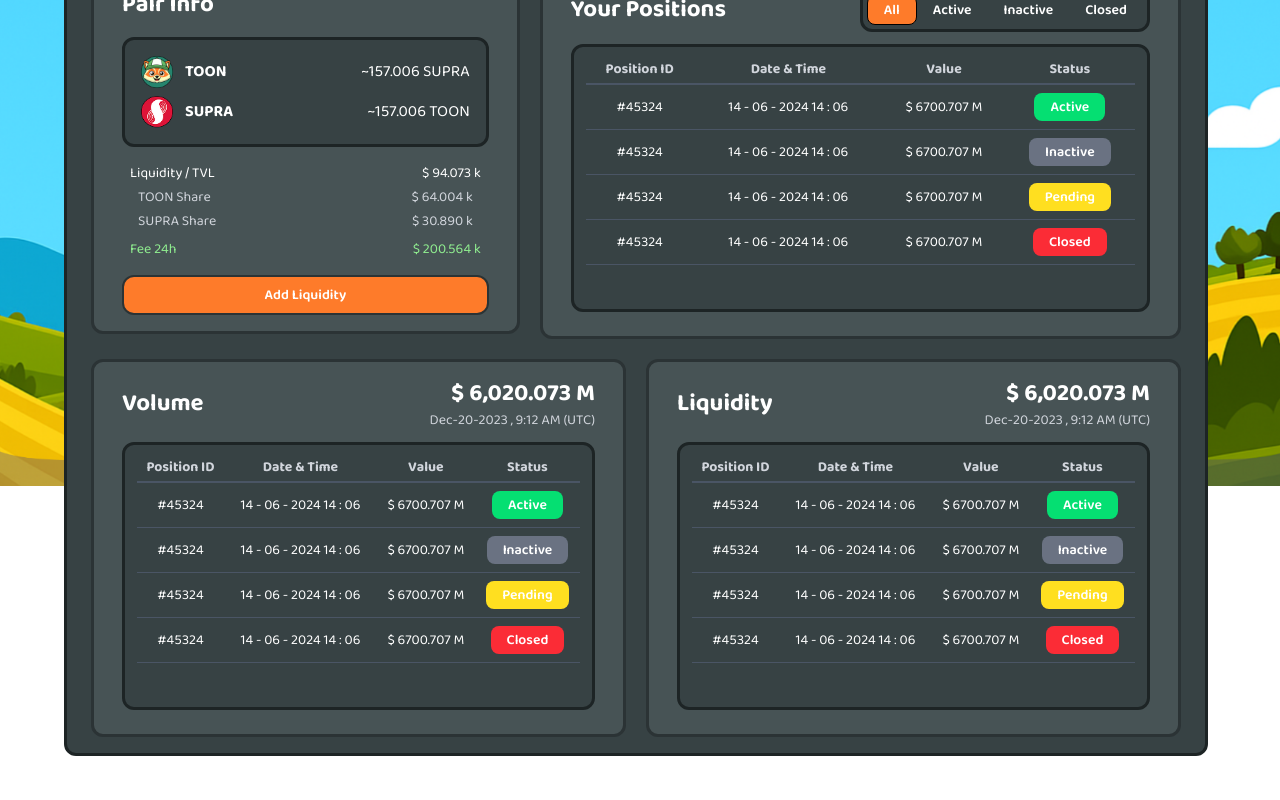
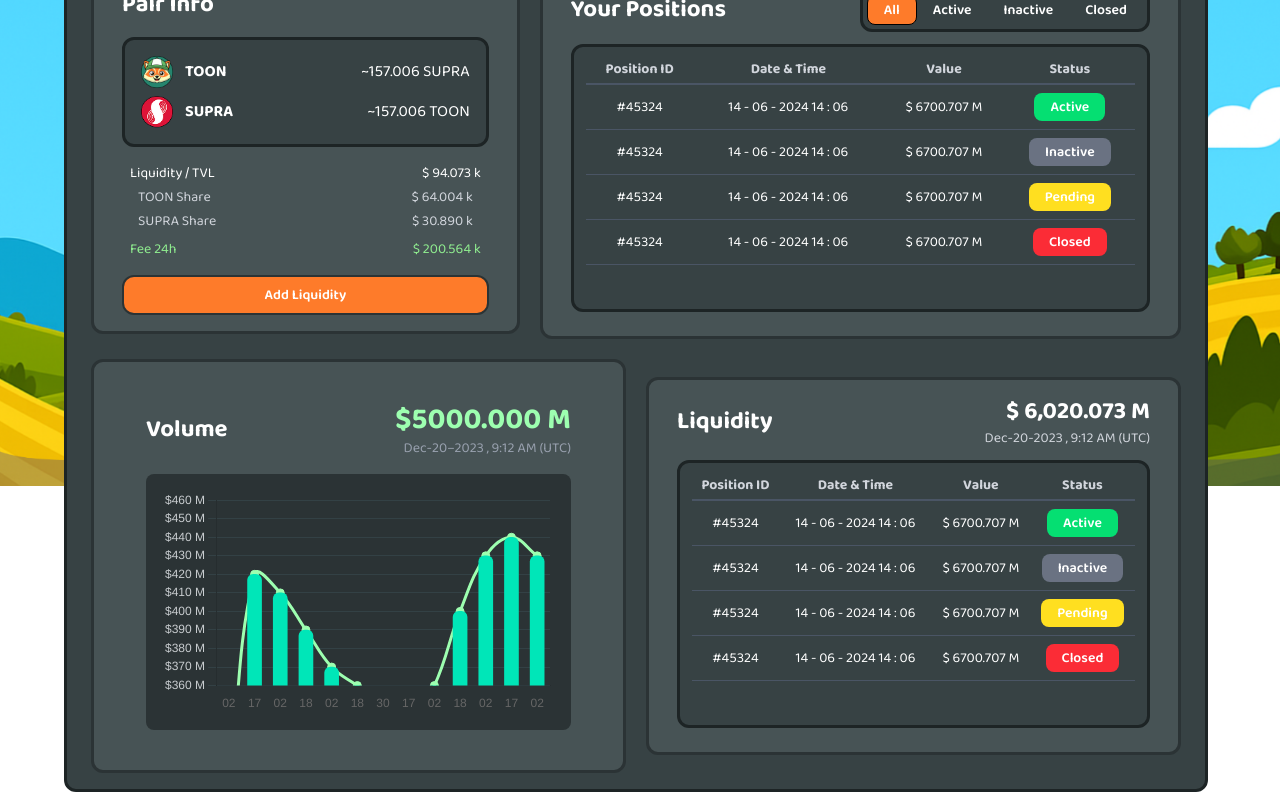
Before and after one commit to Nouman-Ahmed-Khan/Toon-Swap, a React (Vite) app: page / in a window 1280 px wide. Shown: the part 314-1114 px from the top of the page. Before the commit the page ends 1078 px from the top, so only its background shows below. Built offline with nearby package versions, Linux system fonts and the light colour scheme.

Commit message:
Chart impoted from API

```diff
--- a/src/Pages/Home.jsx
+++ b/src/Pages/Home.jsx
@@ -1,6 +1,8 @@
 import React from 'react'
 import logo from '../assets/circlelogo.png'
 import swaplogo from '../assets/swaplogo.png'
+import VolumeChart from './VolumeChart.jsx';
+
 
 const Home = () => {
   return (
@@ -206,64 +208,7 @@
          <div className='flex flex-col sm:flex-row items-center sm:my-4'>
            {/* Volume card Start */}
            <div className='sm:w-[50%] nav-links-mainbg sm:mx-0 mx-4 mt-4 sm:mt-1 p-4 sm:mr-5 sm:px-7 sm:py-4 border-3 rounded-xl sm:ml-5'>
-             <div className='sm:flex items-center justify-between'>
-              <p className='text-2xl text-white font-bold'>Volume</p>
-
-                {/* $ start */}
-                <div className='flex items-center justify-between'>
-                  <div>
-                    <p className='text-2xl font-bold text-right'>$ 6,020.073 M</p>
-                    <p className='text-sm text-gray-300'>Dec-20-2023 , 9:12 AM (UTC)</p>
-                  </div>
-                </div>
-                {/* $ end */}
-             </div>
-
-              <div className='w-full overflow-x-auto sm:text-sm text-xs navbar p-2 rounded-xl border-3 sm:mt-3 sm:mb-2 sm:p-3'>
-                <table className="table-auto text-center sm:w-full overflow-x-auto">
-                   <thead>
-                     <tr className='text-gray-300 border-b-2 border-gray-600'>
-                      <th className='pb-1'>Position ID</th>
-                      <th className='sm:px-0 px-3 pb-1 '>Date & Time</th>
-                      <th className='pb-1'>Value</th>
-                      <th className='pb-1 sm:px-0 px-3'>Status</th>
-                     </tr>
-                    </thead>
-                  <tbody>
-                   <tr className='border-b border-gray-600'>
-                     <td className='py-1'>#45324</td>
-                     <td className='px-3 sm:px-0'>14 - 06 - 2024 14 : 06</td>
-                     <td className=''>$ 6700.707 M</td>
-                     <td><button className='bg-green-400 my-2 cursor-pointer font-semibold sm:text-sm text-xs sm:px-4 px-2 ml-3 sm:ml-0 py-1 rounded-lg'>Active</button></td>
-                   </tr>
-                   <tr className='border-b border-gray-600'>
-                     <td className='py-1'>#45324</td>
-                     <td className='px-3 sm:px-0'>14 - 06 - 2024 14 : 06</td>
-                     <td>$ 6700.707 M</td>
-                     <td><button className='bg-gray-500 my-2 cursor-pointer font-semibold sm:text-sm text-xs sm:px-4 px-2 ml-3 sm:ml-0 py-1 rounded-lg'>Inactive</button></td>
-                   </tr>
-                   <tr className='border-b border-gray-600'>
-                     <td className='py-1'>#45324</td>
-                     <td className='px-3 sm:px-0'>14 - 06 - 2024 14 : 06</td>
-                     <td>$ 6700.707 M</td>
-                     <td><button className='bg-yellow-300 my-2 cursor-pointer font-semibold sm:text-sm text-xs sm:px-4 px-2 ml-3 sm:ml-0 py-1 rounded-lg'>Pending</button></td>
-                   </tr>
-                   <tr className='border-b border-gray-600'>
-                     <td className='py-1'>#45324</td>
-                     <td className='px-3 sm:px-0'>14 - 06 - 2024 14 : 06</td>
-                     <td>$ 6700.707 M</td>
-                     <td><button className='bg-red-500 my-2 cursor-pointer font-semibold sm:text-sm text-xs sm:px-4 px-2 ml-3 sm:ml-0 py-1 rounded-lg'>Closed</button></td>
-                   </tr>
-
-                   {/* <!-- Empty Row --> */}
-                   <tr className=''>
-                      <td className='py-4' colspan="4">
-                      </td>
-                   </tr>
-
-                 </tbody>
-                </table>
-              </div>
+              <VolumeChart/>
            </div>
            {/* Volume card End */}
 
--- a/src/Pages/VolumeChart.jsx
+++ b/src/Pages/VolumeChart.jsx
@@ -75,7 +75,7 @@
   };
 
   return (
-    <div className="bg-[#374244] text-white p-6 rounded-xl max-w-3xl mx-auto">
+    <div className="text-white p-6 rounded-xl max-w-3xl mx-auto">
       <div className="flex justify-between items-center mb-4">
         <h2 className="text-2xl font-bold">Volume</h2>
         <div className="text-right">
```
